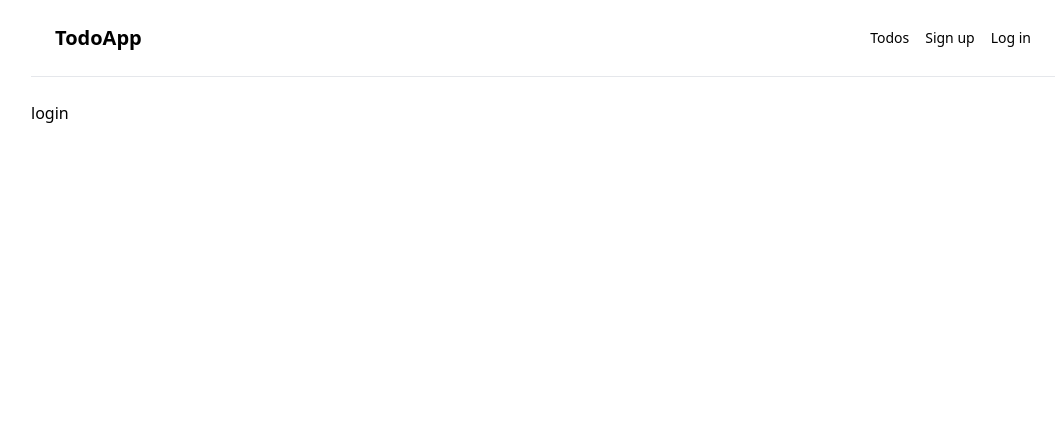
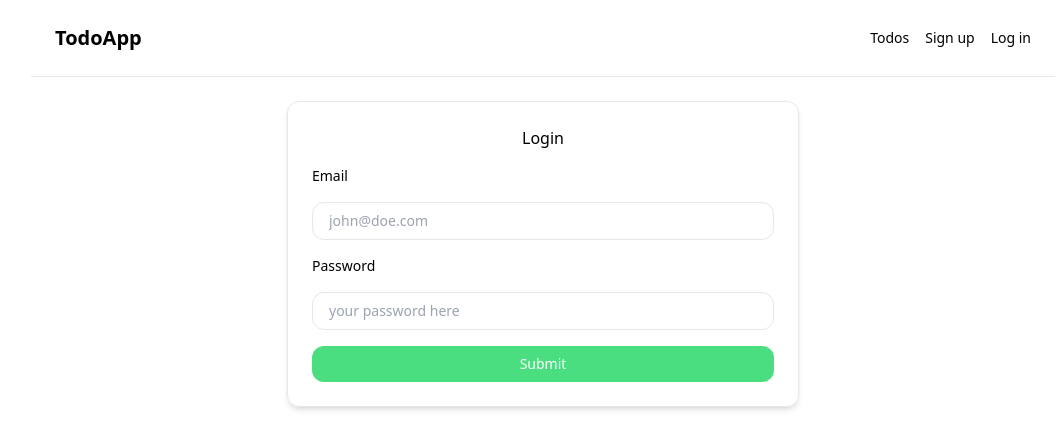
Before and after one commit to megatronhehe/learn-auth-netninja, a React (Vite) app in the folder frontend/: page /login in a window 1280 px wide. Shown: the top 448 px of the page, without its empty margins (97-1158 px from the left). Built offline with nearby package versions, Linux system fonts and the light colour scheme.

Commit message:
feat:frontend: login page and login form

```diff
--- a/frontend/src/App.jsx
+++ b/frontend/src/App.jsx
@@ -9,13 +9,14 @@ import {
 
 import Todos from "./pages/Todos";
 import Layout from "./components/Layout";
+import Login from "./pages/Login/Login";
 
 function App() {
 	const router = createBrowserRouter(
 		createRoutesFromElements(
 			<Route path="/" element={<Layout />}>
 				<Route index element={<Todos />} />
-				<Route path="/login" element={<h1>login</h1>} />
+				<Route path="/login" element={<Login />} />
 				<Route path="/signup" element={<h1>signup</h1>} />
 			</Route>
 		)
--- /dev/null
+++ b/frontend/src/pages/Login/Login.jsx
@@ -0,0 +1,13 @@
+import React from "react";
+import LoginForm from "./LoginForm";
+
+export default function Login() {
+	return (
+		<section className="flex justify-center rounded-xl">
+			<div className="w-full max-w-lg p-6 border shadow-md rounded-xl">
+				<h1 className="text-center">Login</h1>
+				<LoginForm />
+			</div>
+		</section>
+	);
+}
--- /dev/null
+++ b/frontend/src/pages/Login/LoginForm.jsx
@@ -0,0 +1,41 @@
+import React, { useState } from "react";
+
+export default function LoginForm() {
+	const [form, setForm] = useState({
+		email: "",
+		password: "",
+	});
+
+	function handleChange(e) {
+		const { name, value } = e.target;
+		setForm((prev) => ({ ...prev, [name]: value }));
+	}
+
+	return (
+		<form className="flex flex-col gap-4 mt-4 text-sm">
+			<label htmlFor="email">Email</label>
+			<input
+				id="email"
+				type="email"
+				name="email"
+				onChange={handleChange}
+				value={form.email}
+				placeholder="john@doe.com"
+				className="px-4 py-2 border outline-none rounded-xl"
+			/>
+			<label>Password</label>
+			<input
+				id="password"
+				type="password"
+				name="password"
+				onChange={handleChange}
+				value={form.password}
+				placeholder="your password here"
+				className="px-4 py-2 border outline-none rounded-xl"
+			/>
+			<button className="py-2 font-normal text-white bg-green-400 rounded-xl">
+				Submit
+			</button>
+		</form>
+	);
+}
```
